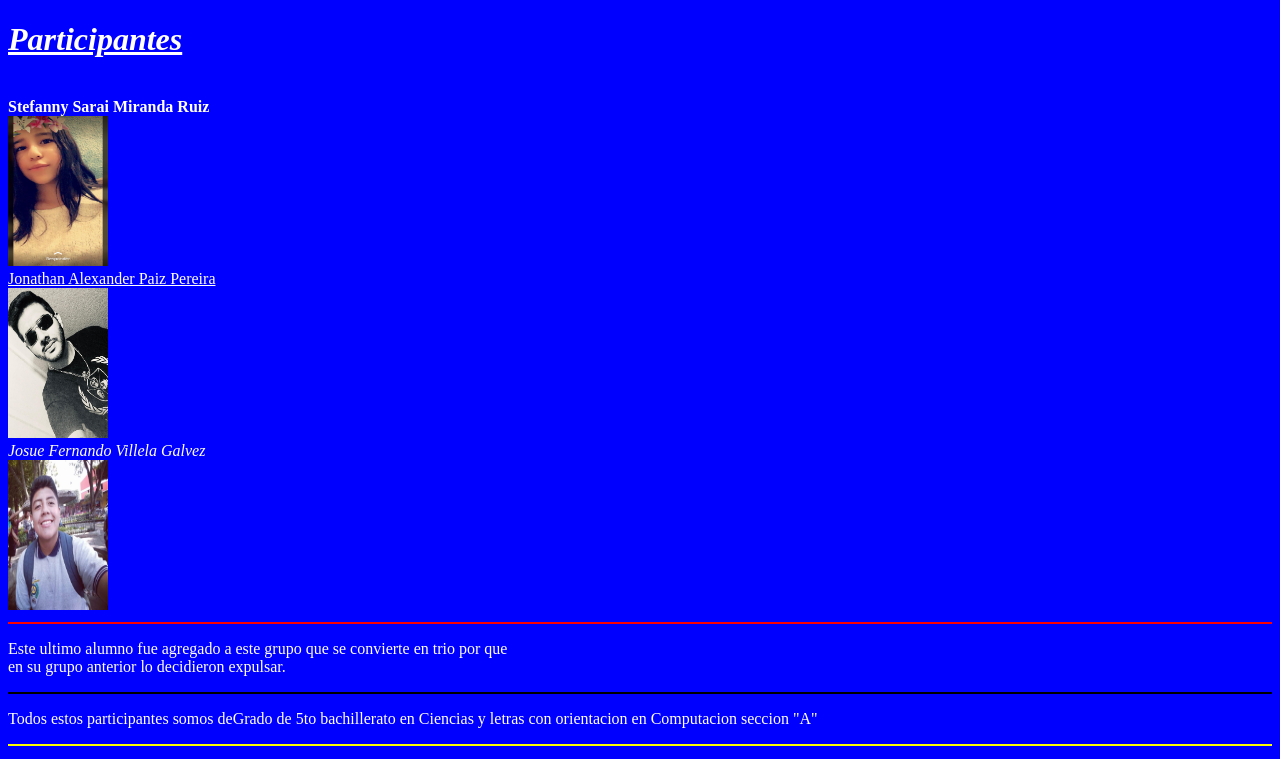
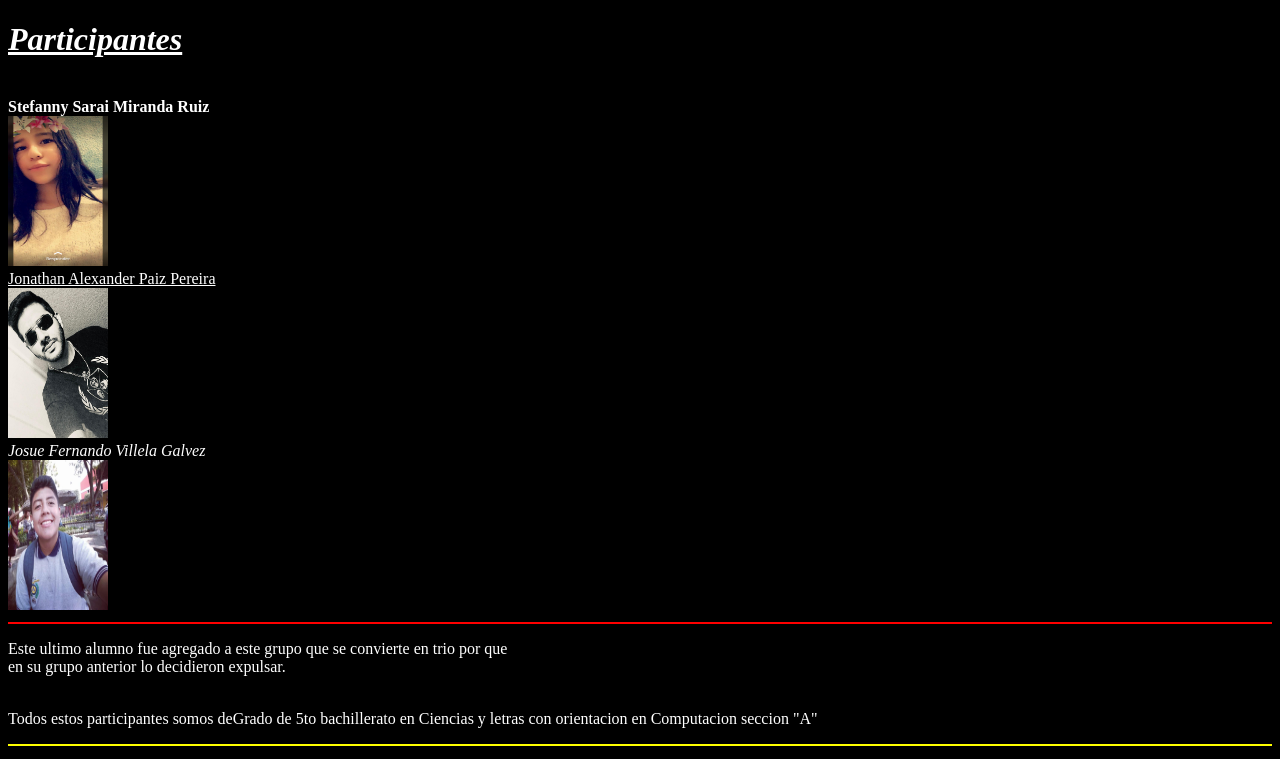
Before and after one commit to Jonathan-2703/Bimestre-3.0, a plain HTML site: page index.html in a window 1280 px wide. Shown: the top 759 px of the page. Drawn offline with Linux system fonts and the light colour scheme; files whose address does not match are found by name.

Commit message:
Update index.html

```diff
--- a/index.html
+++ b/index.html
@@ -3,7 +3,7 @@
 <head>
 	<title>La Primer Pagina</title>
 </head>
-<body bgcolor="blue">
+<body bgcolor="Black">
 	<font color="White">
 	<h1><b><u><i>Participantes</i></u></b></h1>
 	<br>
```
